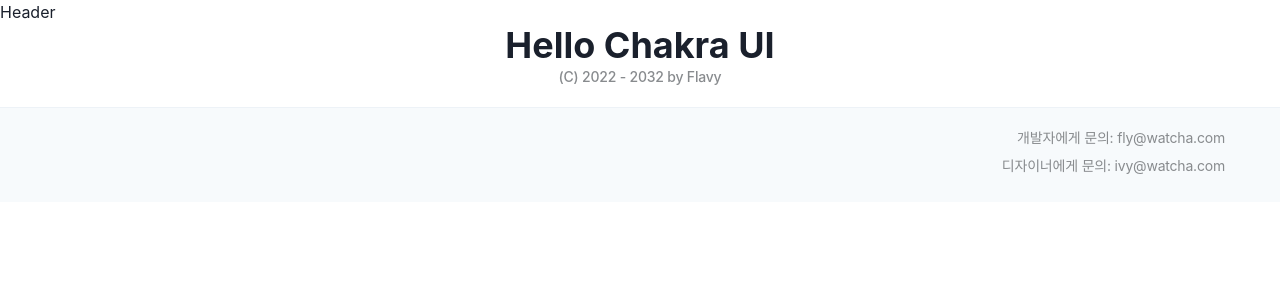
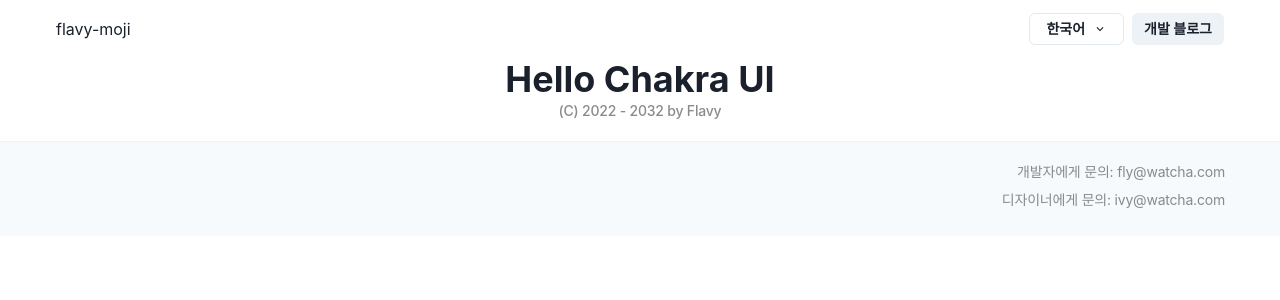
Before and after one commit to flavymoji/flavy, a Next.js app: page / in a window 1280 px wide. Shown: the top 300 px of the page. Built offline with nearby package versions, Linux system fonts and the light colour scheme; a web font is replaced by a local one.

Commit message:
✨ 헤더 추가

```diff
--- a/package.json
+++ b/package.json
@@ -9,6 +9,7 @@
     "lint": "next lint"
   },
   "dependencies": {
+    "@chakra-ui/icons": "^2.0.10",
     "@chakra-ui/react": "^2.3.1",
     "@emotion/react": "^11.10.4",
     "@emotion/styled": "^11.10.4",
--- a/src/components/Header.tsx
+++ b/src/components/Header.tsx
@@ -1,7 +1,51 @@
+import {
+  HStack,
+  Text,
+  Button,
+  Menu,
+  MenuList,
+  MenuButton,
+  MenuItem
+} from "@chakra-ui/react";
+import { ChevronDownIcon, ChevronUpIcon } from "@chakra-ui/icons";
 import { FC } from "react";
 
 const Header: FC = () => {
-  return <>Header</>;
+  return (
+    <HStack alignItems="center" padding="13px 56px" justifyContent="space-between">
+      <Text>flavy-moji</Text>
+      <HStack>
+        <Menu>
+          {({ isOpen }) => (
+            <>
+              <MenuButton
+                px={4}
+                py={2}
+                transition="all 0.2s"
+                borderRadius="md"
+                borderWidth="1px"
+                size='sm'
+                background='white'
+                _hover={{ bg: "gray.400" }}
+                isActive={isOpen}
+                as={Button}
+                rightIcon={isOpen ? <ChevronUpIcon /> : <ChevronDownIcon />}
+              >
+                한국어
+              </MenuButton>
+              <MenuList>
+                <MenuItem>한국어</MenuItem>
+                <MenuItem>English</MenuItem>
+              </MenuList>
+            </>
+          )}
+        </Menu>
+        <Button colorScheme="gray" size="sm">
+          개발 블로그
+        </Button>
+      </HStack>
+    </HStack>
+  );
 };
 
 export default Header;
```
Also changed, not shown: src/images/logo.svg (added), 1 other file (tests, documents, lock files or other folders).
